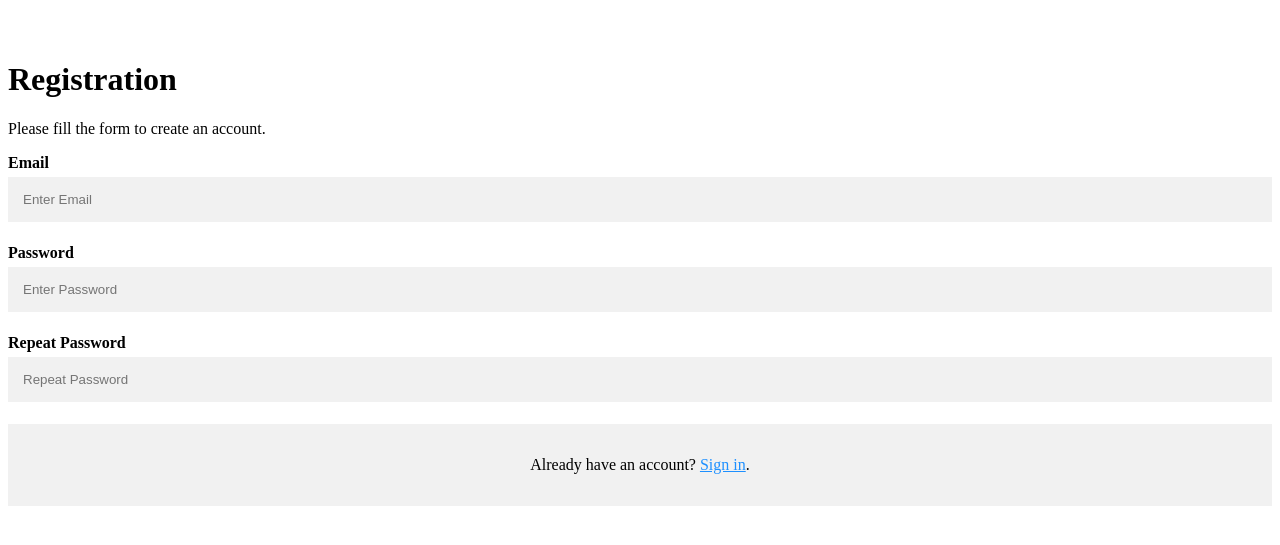
After one commit to aleTomasz/MemoryGame-javascript, a Python web app: template templates/registration_page.html in a window 1280 px wide. The commit adds this page. Shown: the top 545 px of the page. Run offline with Jinja, Linux system fonts and the light colour scheme; the template is opened without the code that fills it, so the values that code supplies are empty.

Commit message:
Registration page, not connected to database, pure html&css

```diff
--- /dev/null
+++ b/registration_page_style.css
@@ -0,0 +1,44 @@
+* {box-sizing: border-box}
+
+.container {
+    padding: 16px;
+}
+
+input[type=text], input[type=password] {
+    width: 100%;
+    padding: 15px;
+    margin: 5px 0 22px 0;
+    display: inline-block;
+    border: none;
+    background:#f1f1f1;
+}
+
+input[type=text]:focus, input[type=password]:focus {
+    background-color: #f1f1f1;
+    outline: none;
+}
+
+hr {
+  border: 1px solid #f1f1f1;
+  margin-bottom: 25px;
+}
+
+.registerbtn {
+  background-color: #04AA6D;
+  color: white;
+  padding: 16px 20px;
+  margin: 8px 0;
+  border: none;
+  cursor: pointer;
+  width: 100%;
+  opacity: 0.9;
+}
+
+a {
+  color: dodgerblue;
+}
+
+.signin {
+  background-color: #f1f1f1;
+  text-align: center;
+}
--- a/style.css
+++ b/style.css
@@ -111,3 +111,9 @@ button {
   font-size: 1.8em;
   margin: 0.6em 0 1em 0;
 }
+
+#registration {
+    color: #f1f1f1;
+    font-size: 2em;
+
+}
--- a/templates/index.html
+++ b/templates/index.html
@@ -1,4 +1,4 @@
-<!DOCTYPE html>
+    <!DOCTYPE html>
 <html lang="en">
 <head>
     <title>Memory Game</title>
@@ -9,6 +9,7 @@
     <link rel="stylesheet" href="../style.css"/>
 </head>
 <body>
+<div id="registration">Click <a href="registration_page.html">here</a> to go to the registration page.</div>
 <div class="wrapper">
     <div class="stats-container">
         <div id="moves-count"></div>
--- /dev/null
+++ b/templates/registration_page.html
@@ -0,0 +1,25 @@
+<!DOCTYPE html>
+<html lang="en">
+<head>
+    <meta charset="UTF-8">
+    <title>Registration Form</title>
+    <link rel="stylesheet" href="../registration_page_style.css"/>
+</head>
+<body>
+<div class="container"></div>
+    <h1>Registration</h1>
+    <p>Please fill the form to create an account.</p>
+    <label for="email"><b>Email</b></label>
+    <input type="text" placeholder="Enter Email" name="email" id="email" required>
+
+    <label for="psw"><b>Password</b></label>
+    <input type="text" placeholder="Enter Password" name="psw" id="psw" required>
+
+    <label for="psw-repeat"><b>Repeat Password</b></label>
+    <input type="text" placeholder="Repeat Password" name="psw-repeat" id="psw-repeat" required>
+
+    <div class="container signin">
+    <p>Already have an account? <a href="#">Sign in</a>.</p>
+    </div>
+</body>
+</html>
```
